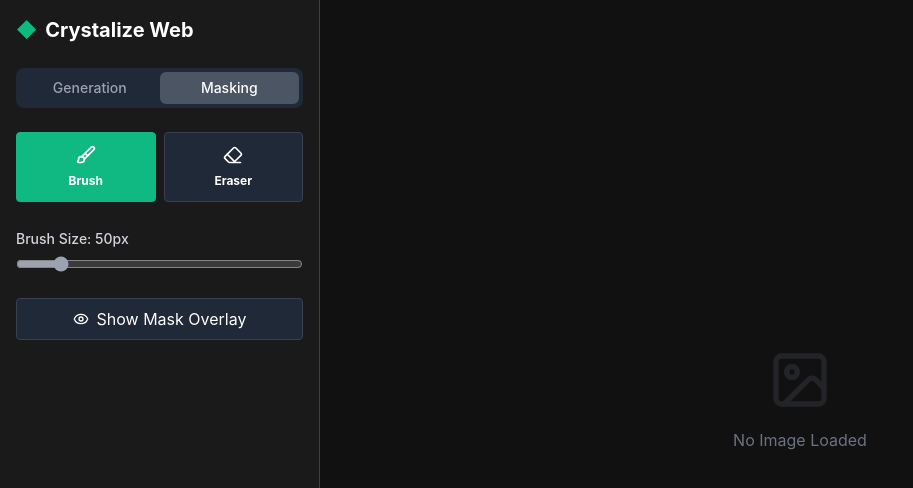
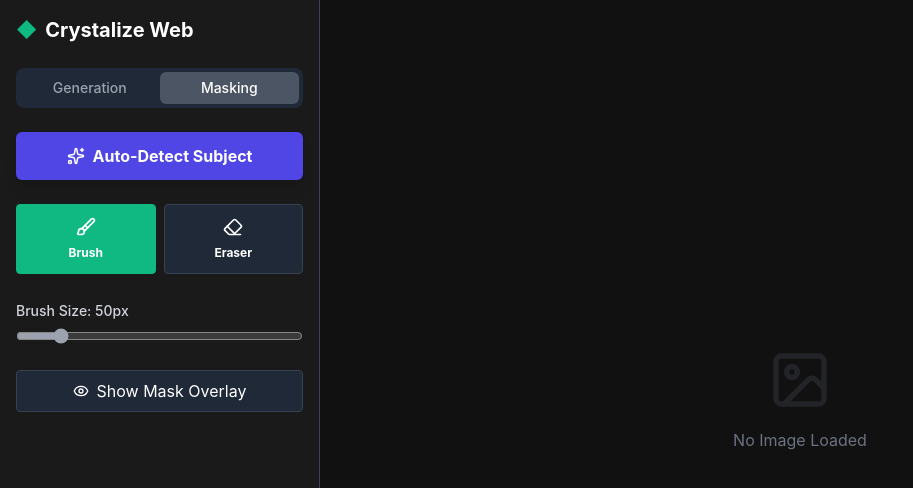
Before and after one commit to beanz-y/voronoi, a React (Vite) app in the folder crystalize-web/: page / in a window 1280 px wide. Both pictures are taken after a click on the button "Masking". Shown: the top 488 px of the page, without its empty margins (0-913 px from the left). Built offline with nearby package versions, Linux system fonts and the light colour scheme.

Commit message:
Auto Mask
added auto masking via @imgly/background-removal

```diff
--- a/crystalize-web/package.json
+++ b/crystalize-web/package.json
@@ -10,6 +10,7 @@
     "preview": "vite preview"
   },
   "dependencies": {
+    "@imgly/background-removal": "^1.7.0",
     "d3-delaunay": "^6.0.4",
     "lucide-react": "^0.563.0",
     "react": "^19.2.0",
--- a/crystalize-web/src/App.jsx
+++ b/crystalize-web/src/App.jsx
@@ -2,6 +2,8 @@
 import { Upload, Image as ImageIcon, Eraser, Brush, Eye } from 'lucide-react';
 import { generateCrystalLayer } from './lib/crystalizer';
 import { renderComposite } from './lib/compositor';
+import { generateSubjectMask } from './lib/ai-mask';
+import { Sparkles } from 'lucide-react'; // Add Sparkles icon
 
 function App() {
   // --- State ---
@@ -14,6 +16,9 @@
   const [currentTool, setCurrentTool] = useState('brush');
   const [brushSize, setBrushSize] = useState(50);
   const [showMask, setShowMask] = useState(false);
+
+  // Auto Masking
+  const [isAnalyzing, setIsAnalyzing] = useState(false);
 
   // --- Refs ---
   const canvasRef = useRef(null);
@@ -131,6 +136,33 @@
     isDrawing.current = false;
   };
 
+  // AUTO MASKING
+  const handleMagicSelect = async () => {
+    if (!imageSrc) return;
+
+    setIsAnalyzing(true);
+
+    // Give the UI a moment to show the spinner
+    setTimeout(async () => {
+      try {
+        const subjectMask = await generateSubjectMask(imageSrc);
+
+        if (!maskLayerRef.current) {
+          maskLayerRef.current = subjectMask;
+        } else {
+          // Draw new subject on top of existing mask
+          const ctx = maskLayerRef.current.getContext('2d');
+          ctx.drawImage(subjectMask, 0, 0);
+        }
+        triggerRender();
+      } catch (err) {
+        console.error(err);
+        alert("Could not detect subject. Please try manually.");
+      }
+      setIsAnalyzing(false);
+    }, 50);
+  };
+
   return (
     <div className="flex h-screen w-full bg-bg text-white overflow-hidden" onMouseUp={onPointerUp}>
 
@@ -172,6 +204,24 @@
         {/* TAB: MASKING */}
         {activeTab === 'masking' && (
           <div className="space-y-6">
+            <button
+              onClick={handleMagicSelect}
+              disabled={isAnalyzing}
+              className={`w-full py-3 px-4 rounded-md font-bold text-white shadow-lg flex items-center justify-center gap-2 transition
+    ${isAnalyzing ? 'bg-indigo-800 cursor-wait' : 'bg-indigo-600 hover:bg-indigo-700'}`}
+            >
+              {isAnalyzing ? (
+                <>
+                  <span className="animate-spin text-xl">⟳</span>
+                  <span>Analyzing Image...</span>
+                </>
+              ) : (
+                <>
+                  <Sparkles size={18} />
+                  <span>Auto-Detect Subject</span>
+                </>
+              )}
+            </button>
             <div className="grid grid-cols-2 gap-2">
               <button onClick={() => setCurrentTool('brush')} className={`p-3 rounded flex flex-col items-center gap-2 border ${currentTool === 'brush' ? 'bg-accent border-accent' : 'bg-gray-800 border-gray-700'}`}><Brush size={20} /><span className="text-xs font-bold">Brush</span></button>
               <button onClick={() => setCurrentTool('eraser')} className={`p-3 rounded flex flex-col items-center gap-2 border ${currentTool === 'eraser' ? 'bg-red-500 border-red-500' : 'bg-gray-800 border-gray-700'}`}><Eraser size={20} /><span className="text-xs font-bold">Eraser</span></button>
--- /dev/null
+++ b/crystalize-web/src/lib/ai-mask.js
@@ -0,0 +1,56 @@
+import { removeBackground } from "@imgly/background-removal";
+
+// Track if we've already warmed up the engine in this session
+let isEngineWarm = false;
+
+export async function generateSubjectMask(imageSrc) {
+    try {
+        const config = {
+            // "medium" is more accurate, "small" is faster.
+            // We use auto to let the library decide based on device power.
+            model: 'medium',
+
+            // Disable the verbose "Downloading..." logs in the console
+            debug: false,
+
+            // Only show progress if it's the cold start
+            progress: (key, current, total) => {
+                if (!isEngineWarm) {
+                    // We can log internally if needed, but we keep the UI clean
+                    // console.log(`Initializing Engine: ${Math.round(current/total * 100)}%`);
+                }
+            }
+        };
+
+        // Run the detection
+        const blob = await removeBackground(imageSrc, config);
+
+        // Mark engine as warm for next time
+        isEngineWarm = true;
+
+        // Convert result to Bitmap
+        const bitmap = await createImageBitmap(blob);
+        const width = bitmap.width;
+        const height = bitmap.height;
+
+        // Create the White Mask
+        const maskCanvas = document.createElement('canvas');
+        maskCanvas.width = width;
+        maskCanvas.height = height;
+        const ctx = maskCanvas.getContext('2d');
+
+        // Draw Subject
+        ctx.drawImage(bitmap, 0, 0);
+
+        // Convert Subject to Solid White
+        ctx.globalCompositeOperation = 'source-in';
+        ctx.fillStyle = 'white';
+        ctx.fillRect(0, 0, width, height);
+
+        return maskCanvas;
+
+    } catch (error) {
+        console.error("Detection Error:", error);
+        throw error;
+    }
+}
```
Also changed, not shown: 1 other file (tests, documents, lock files or other folders). Lines whose indentation alone changed are shown as unchanged.
